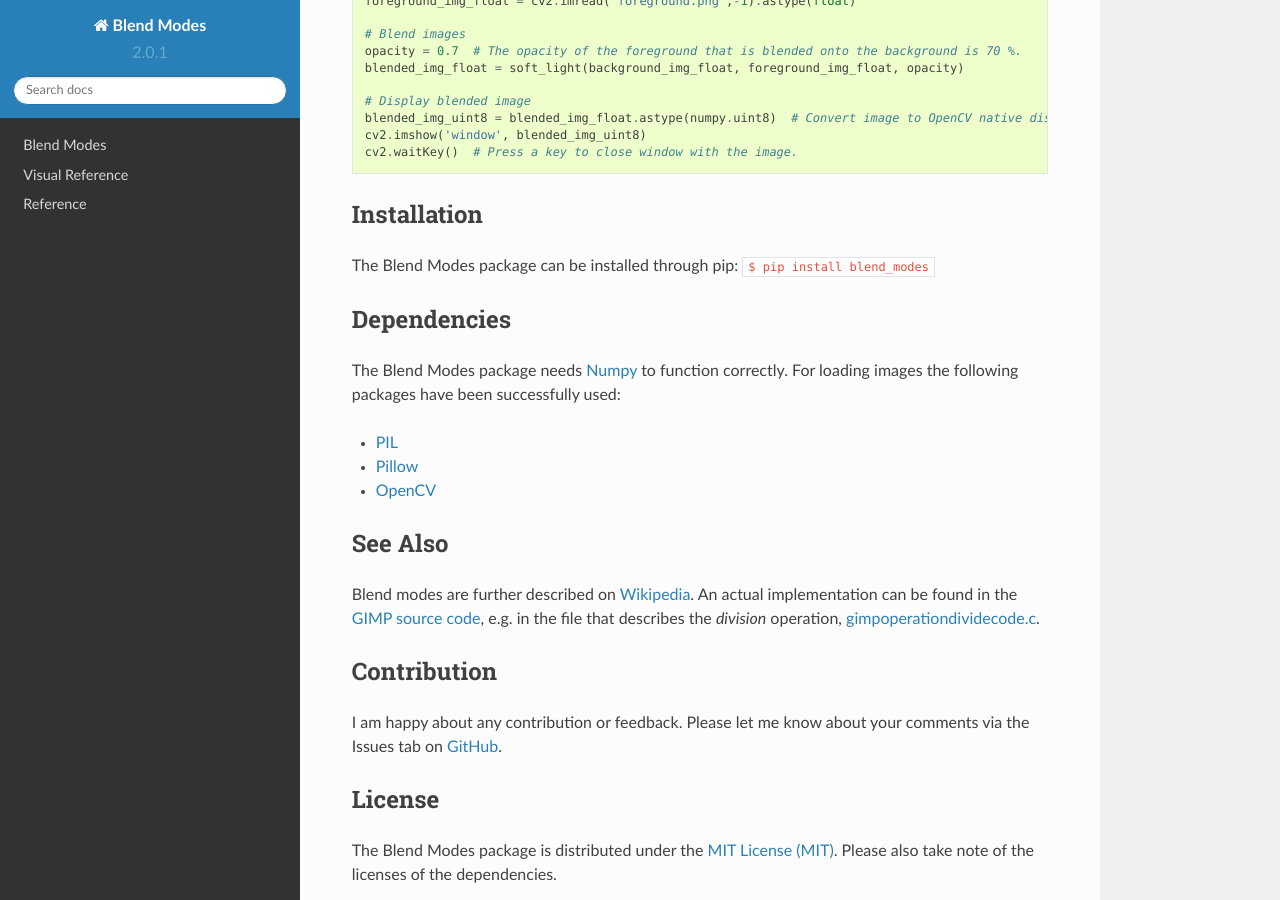
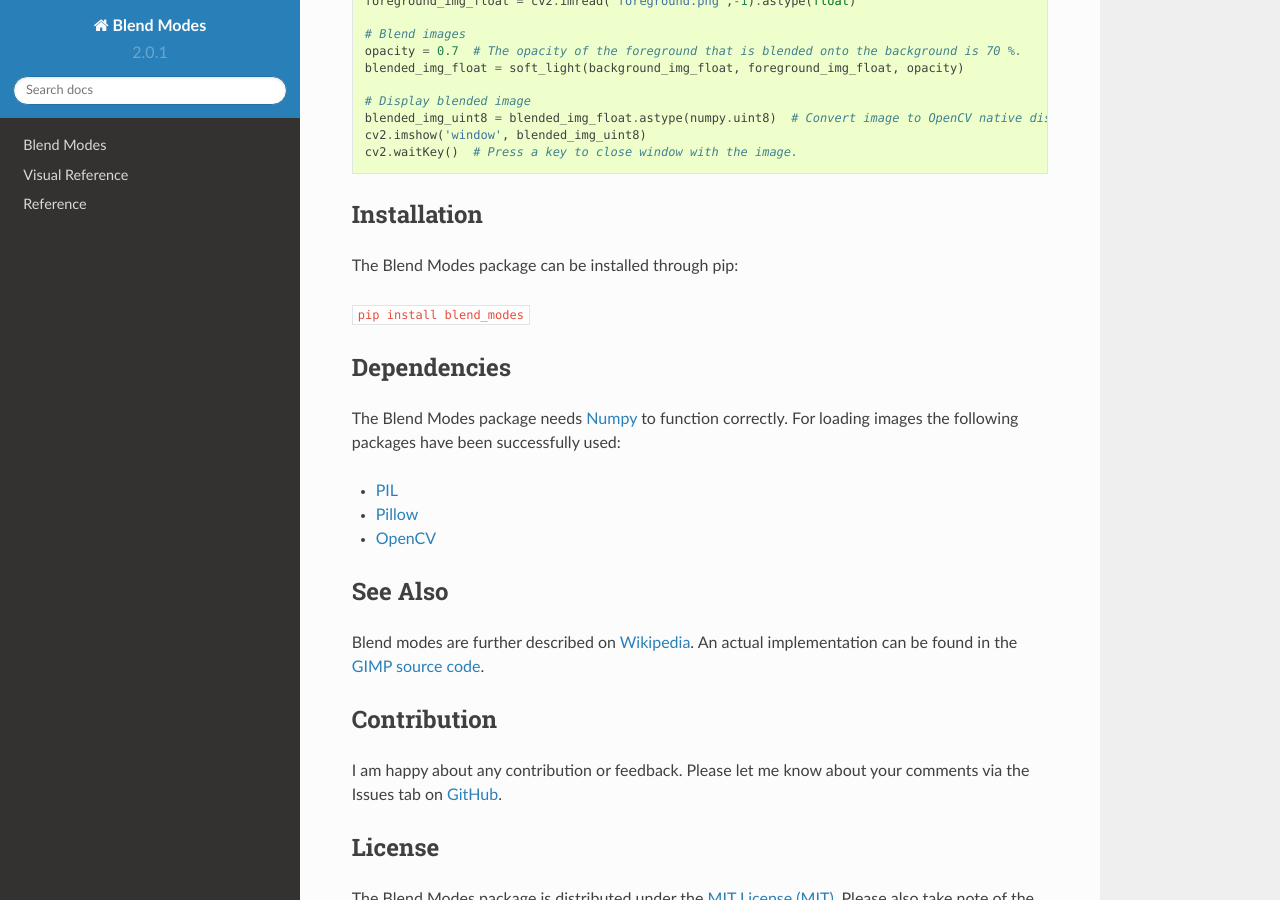
Before and after one commit to flrs/blend_modes, a Sphinx documentation site: the page built from docs/README.rst, in a window 1280 px wide and 900 px high, scrolled down 2698 px. Built offline with Sphinx 7.4.7 and the Read the Docs theme 2.0.0, drawn with Linux system fonts in a browser that asks for light colours.

Commit message:
Update docs readme

```diff
--- a/docs/README.rst
+++ b/docs/README.rst
@@ -161,7 +161,8 @@ Installation
 ------------
 
 The Blend Modes package can be installed through pip:
-``$ pip install blend_modes``
+
+``pip install blend_modes``
 
 Dependencies
 ------------
@@ -180,9 +181,7 @@ See Also
 Blend modes are further described on
 `Wikipedia <https://en.wikipedia.org/wiki/Blend_modes>`__. An actual
 implementation can be found in the `GIMP source
-code <https://git.gnome.org/browse/gimp/tree/app/operations/>`__, e.g.
-in the file that describes the *division* operation,
-`gimpoperationdividecode.c <https://git.gnome.org/browse/gimp/tree/app/operations/gimpoperationdividemode.c>`__.
+code <https://gitlab.gnome.org/GNOME/gimp/blob/master/app/operations/layer-modes-legacy/gimpoperationdividelegacy.c>`__.
 
 Contribution
 ------------
```
